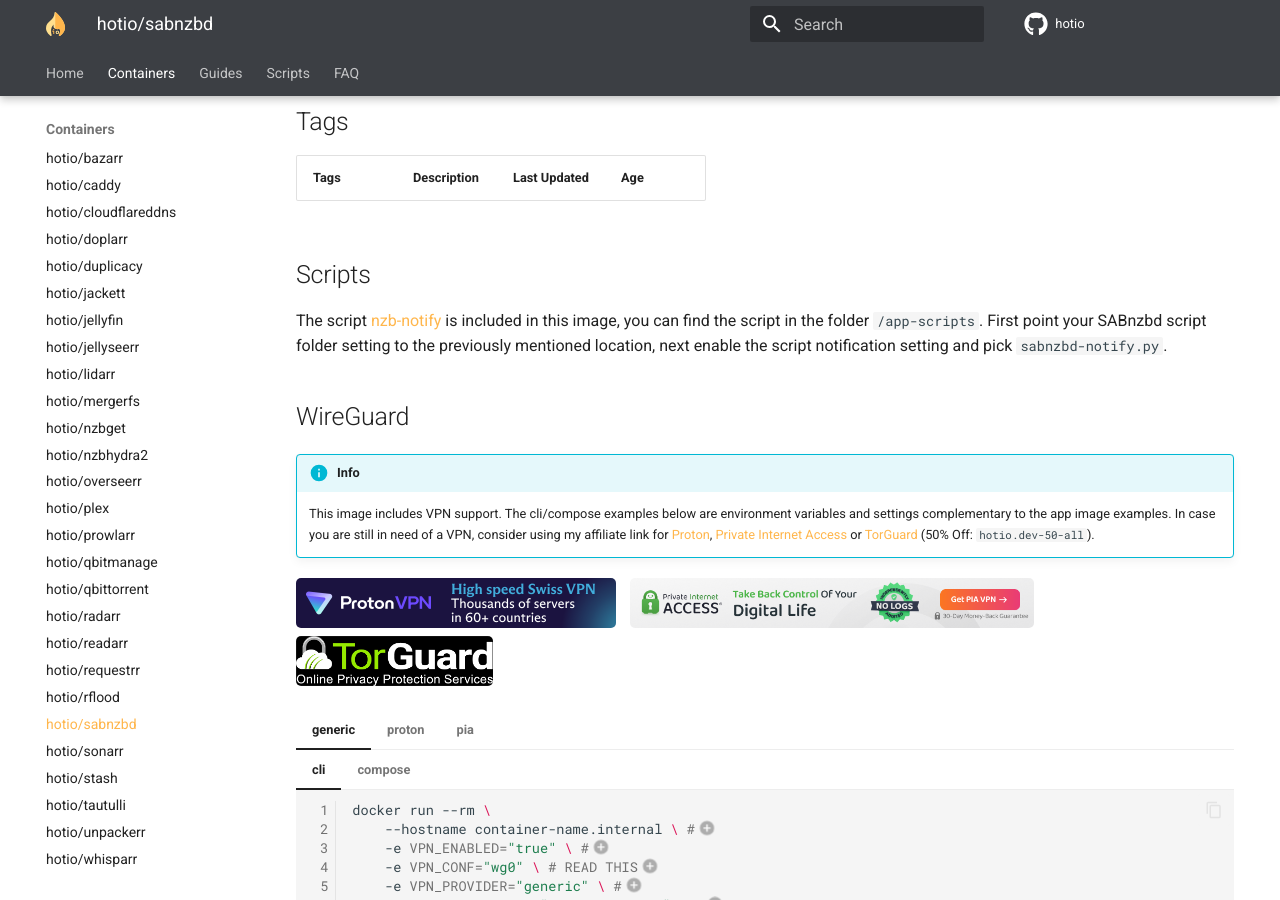
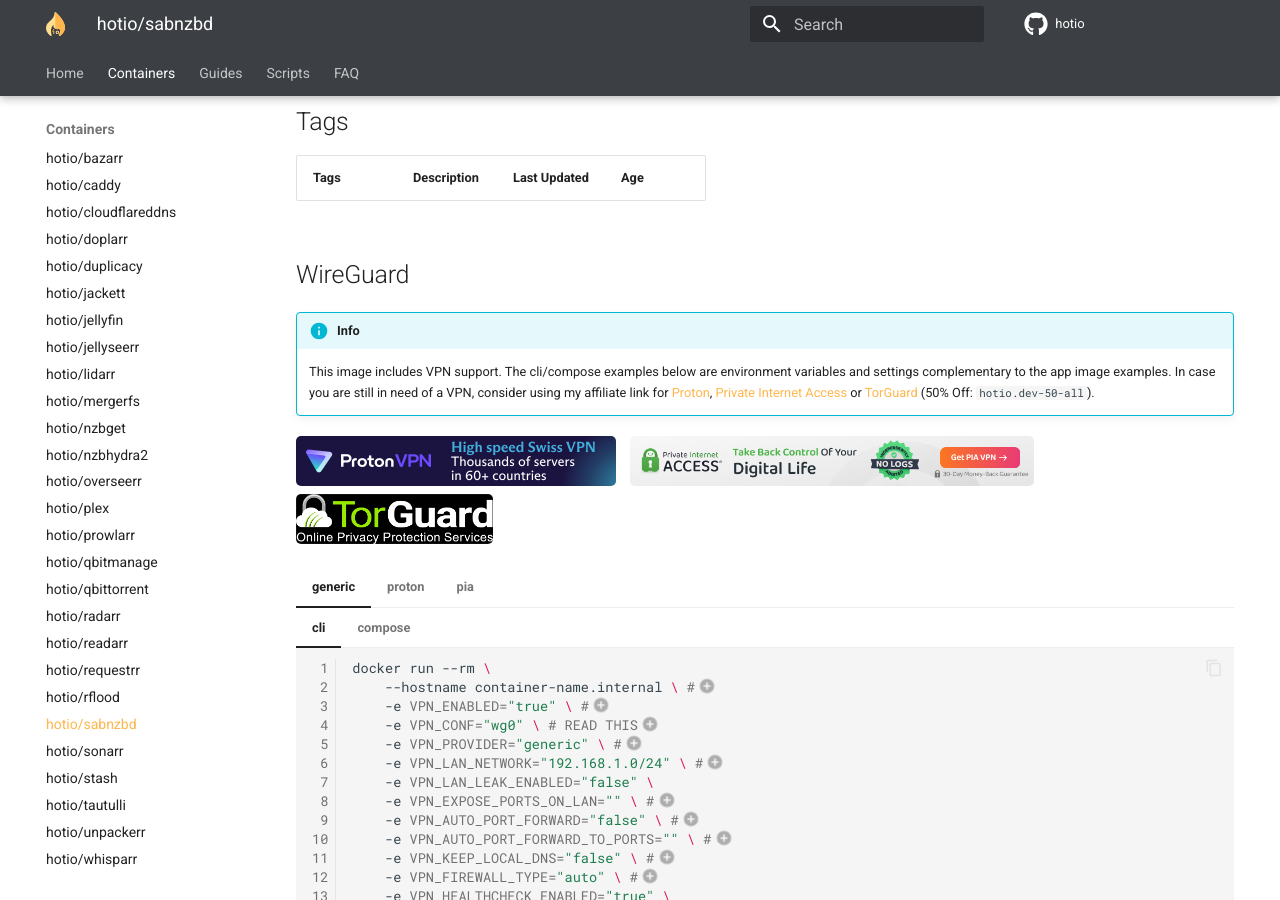
Before and after one commit to hotio/website, an MkDocs documentation site: the page built from docs/containers/sabnzbd.md, in a window 1280 px wide and 900 px high, scrolled down 720 px. Built offline with MkDocs 1.6.1 and Material for MkDocs 9.7.7, drawn with Linux system fonts in a browser that asks for light colours.

Commit message:
remove part about nzb-notify

```diff
--- a/docs/containers/sabnzbd.md
+++ b/docs/containers/sabnzbd.md
@@ -47,8 +47,4 @@
 
 --8<-- "includes/tags.md"
 
-## Scripts
-
-The script [nzb-notify](https://github.com/caronc/nzb-notify) is included in this image, you can find the script in the folder `/app-scripts`. First point your SABnzbd script folder setting to the previously mentioned location, next enable the script notification setting and pick `sabnzbd-notify.py`.
-
 --8<-- "includes/wireguard.md"
```
